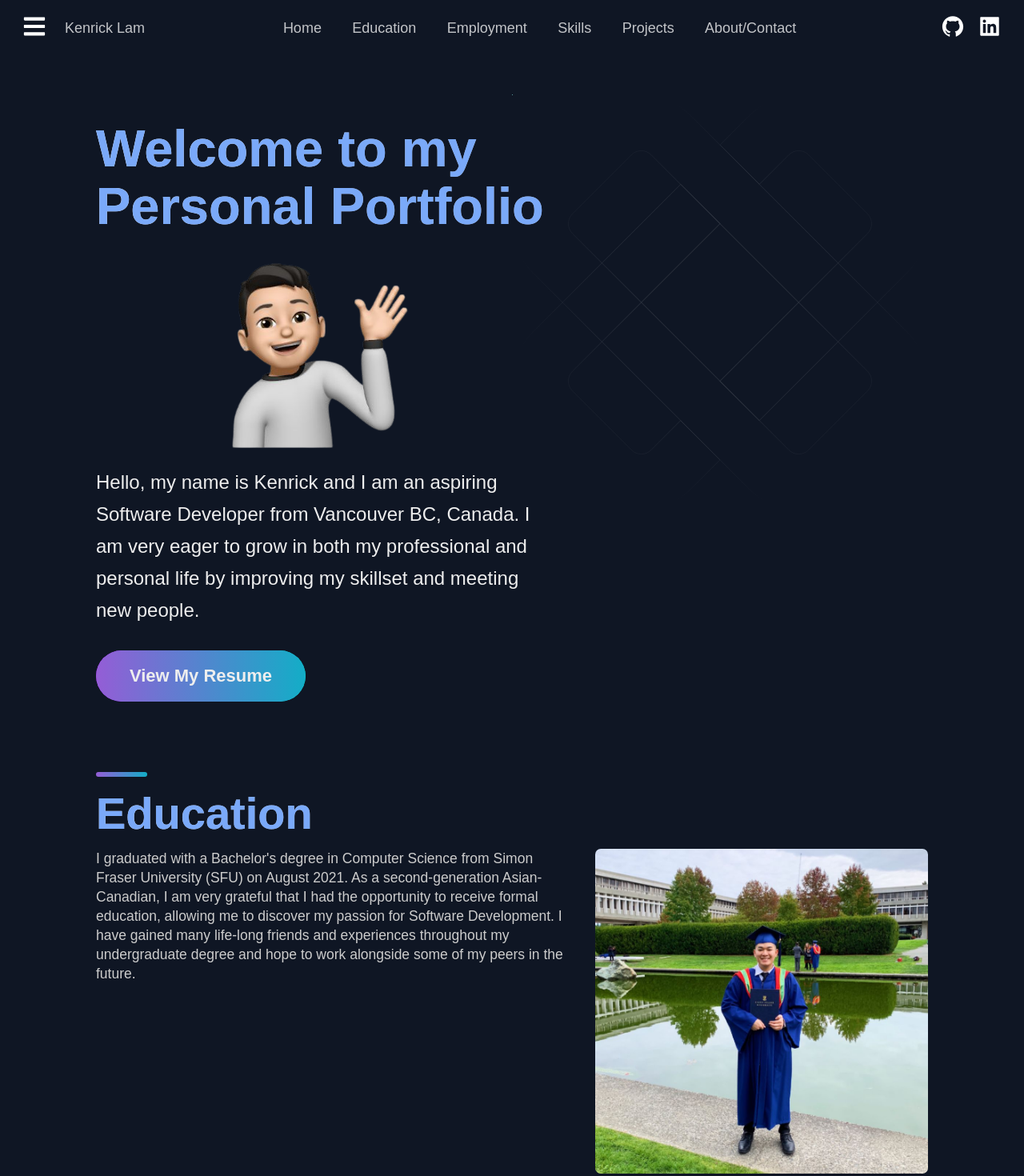
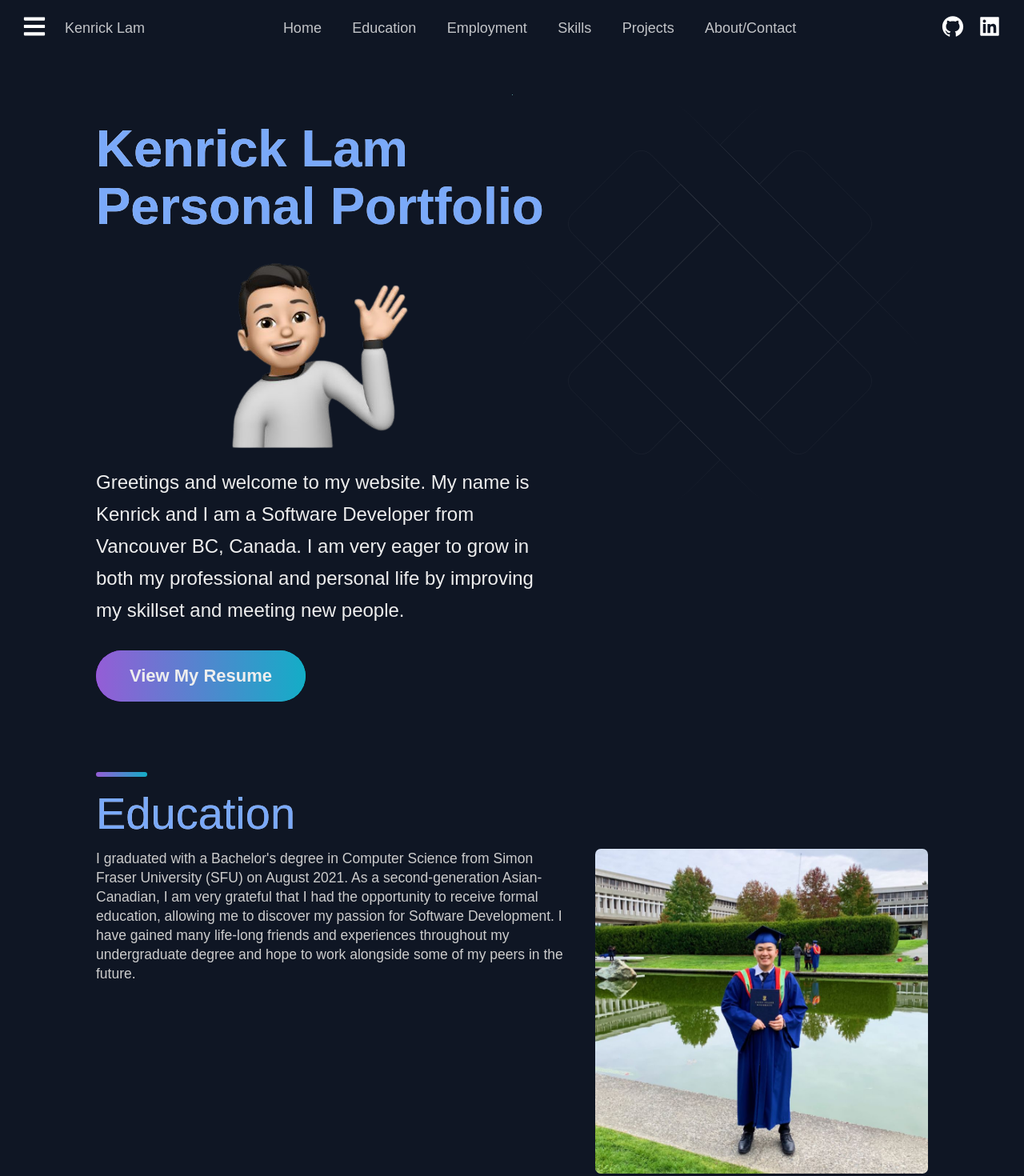
Before and after one commit to klam98/personal-portfolio, a Next.js app: page / in a window 1280 px wide. Shown: the top 1470 px of the page at 80% size. Built offline with nearby package versions, Linux system fonts and the light colour scheme.

Commit message:
Added H1 heading, edited size of H2 headings

```diff
--- a/src/components/Hero/Hero.js
+++ b/src/components/Hero/Hero.js
@@ -8,15 +8,15 @@ const Hero = (props) => (
     <HeroSection row nopadding>
         <LeftSection>
             <HeroTitle main center id="welcome">
-                Welcome to my <br /> Personal Portfolio
+                Kenrick Lam <br /> Personal Portfolio
             </HeroTitle>
             <div style={{ display: "flex", justifyContent: "center" }}>
                 <Img src={memoji} alt="apple emoji" />
             </div>
             <HeroText>
-                Hello, my name is Kenrick and I am an aspiring Software Developer from Vancouver BC,
-                Canada. I am very eager to grow in both my professional and personal life by
-                improving my skillset and meeting new people.
+                Greetings and welcome to my website. My name is Kenrick and I am a Software
+                Developer from Vancouver BC, Canada. I am very eager to grow in both my professional
+                and personal life by improving my skillset and meeting new people.
             </HeroText>
             <form
                 method="get"
--- a/src/components/Hero/HeroStyles.js
+++ b/src/components/Hero/HeroStyles.js
@@ -48,7 +48,7 @@ export const Img = styled.img`
     padding-bottom: 1.5rem;
 `;
 
-export const HeroTitle = styled.h2`
+export const HeroTitle = styled.h1`
     font-weight: 600;
     font-size: ${(props) => (props.main ? "65px" : "56px")};
     line-height: ${(props) => (props.main ? "72px" : "56px")};
@@ -58,6 +58,7 @@ export const HeroTitle = styled.h2`
     background: linear-gradient(121.57deg, #ffffff 18.77%, rgba(255, 255, 255, 0.66) 60.15%);
     -webkit-background-clip: text;
     /* -webkit-text-fill-color: transparent; */
+    margin-top: 0;
     margin-bottom: 16px;
     padding: ${(props) => (props.main ? "32px 0 16px" : "0")};
 
--- a/src/styles/GlobalComponents/index.js
+++ b/src/styles/GlobalComponents/index.js
@@ -25,7 +25,7 @@ export const Section = styled.section`
 `;
 
 export const SectionTitle = styled.h2`
-    font-weight: 600;
+    font-weight: 500;
     color: #7aa9f9;
     font-size: ${(props) => (props.main ? "65px" : "56px")};
     line-height: ${(props) => (props.main ? "72px" : "56px")};
```
